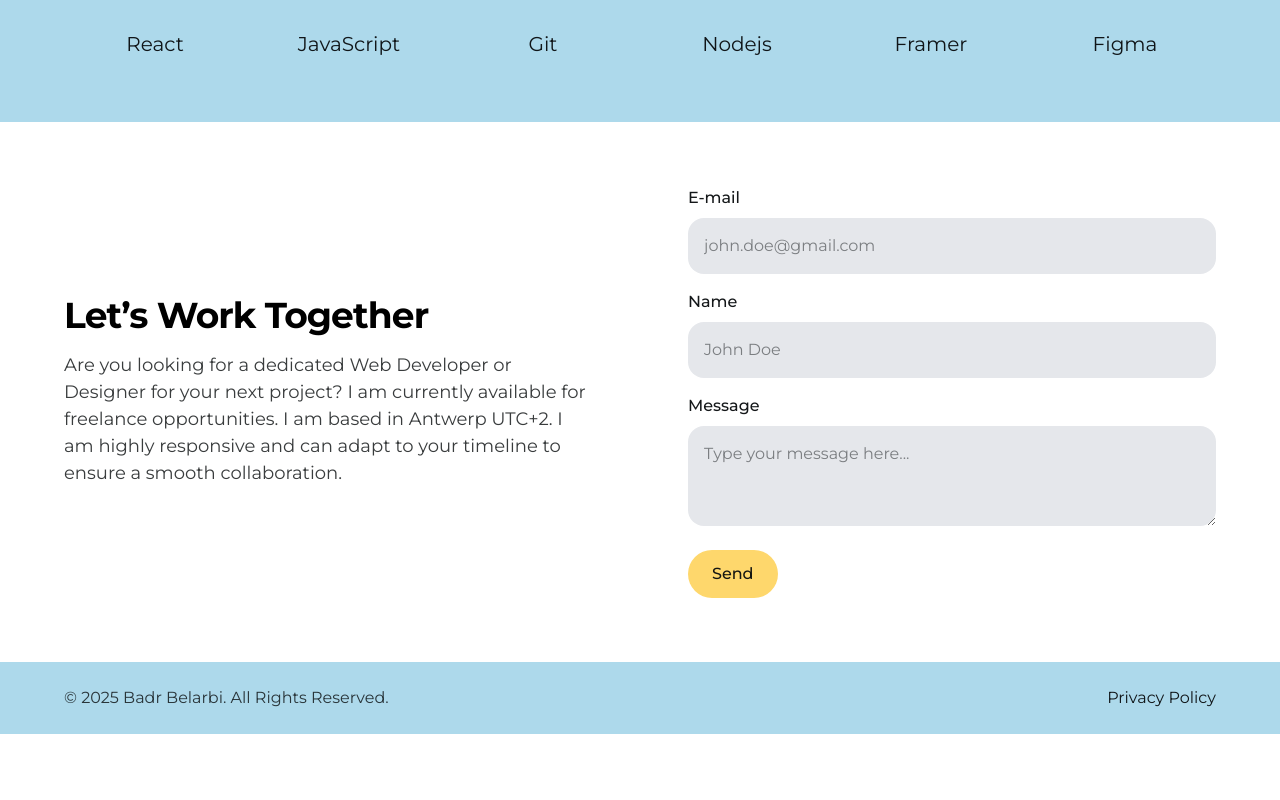
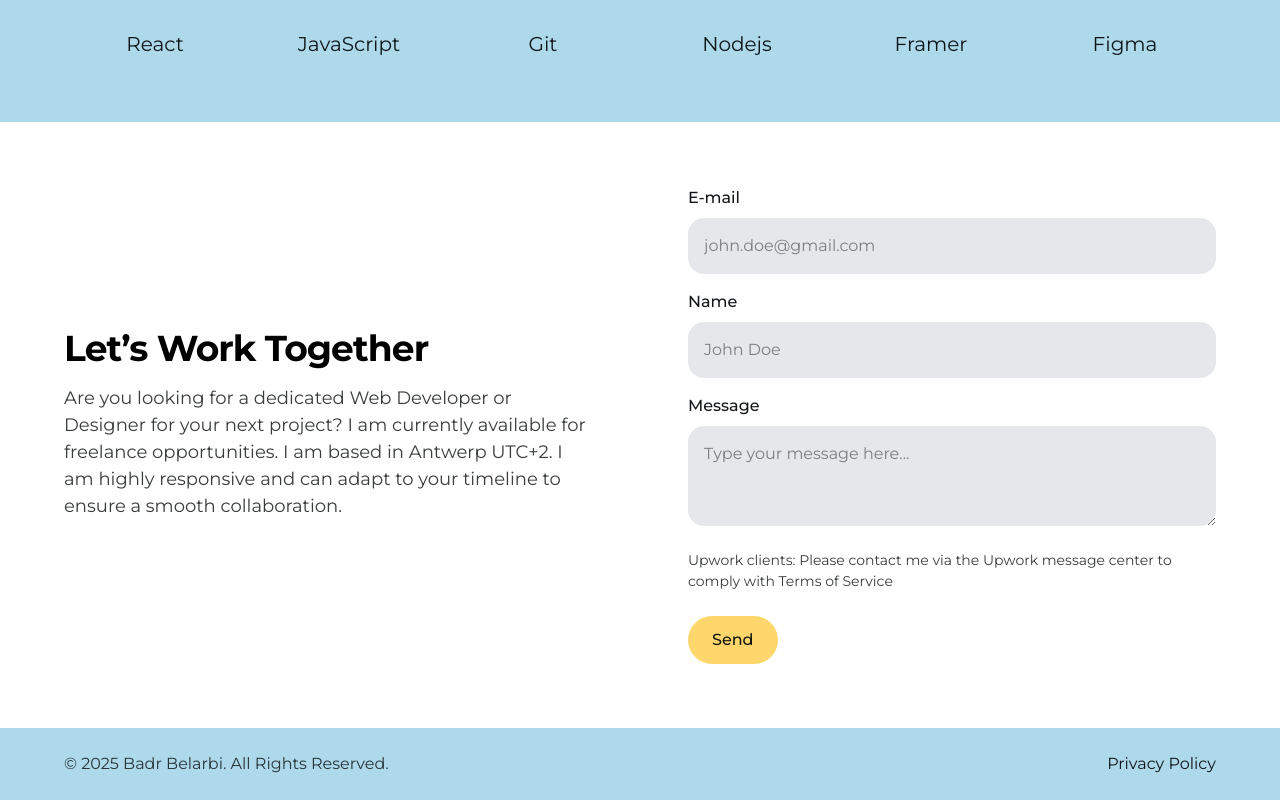
Before and after one commit to ibn-h/bb-portfolio, a React (Vite) app: page / in a window 1280 px wide. Shown: the part 2264-3064 px from the top of the page. Before the commit the page ends 2998 px from the top, so only its background shows below. Built offline with nearby package versions, Linux system fonts and the light colour scheme; no server answers; some icons are missing.

Commit message:
Added warning in contact  section for upwork visiters

```diff
--- a/src/components/contact.jsx
+++ b/src/components/contact.jsx
@@ -96,6 +96,11 @@ export const Contact = () => {
           ></textarea>
         </div>
 
+        <p className="max-w-150 text-sm">
+          Upwork clients: Please contact me via the Upwork message center to
+          comply with Terms of Service
+        </p>
+
         <motion.button
           whileHover={{ scale: 1.05 }}
           whileTap={{ scale: 0.95 }}
```
